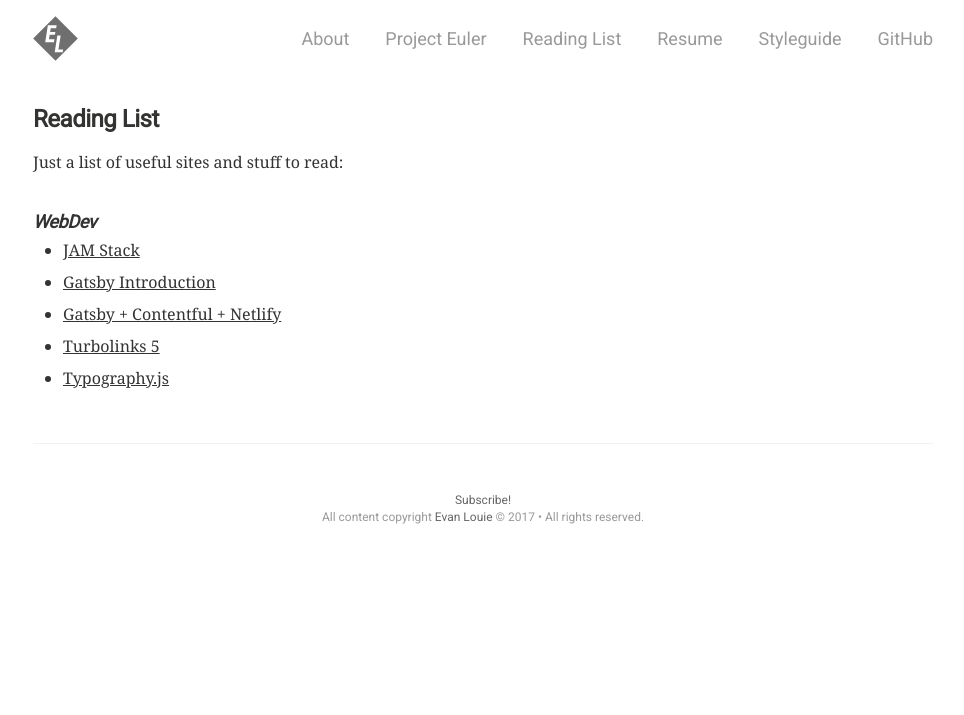
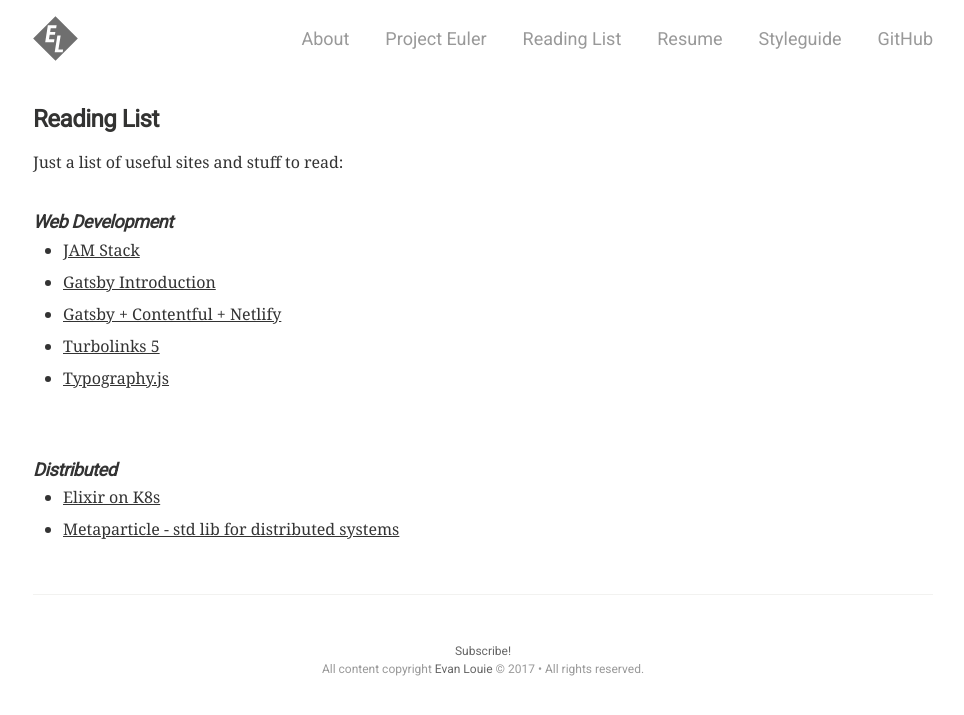
Before and after one commit to evanlouie/evanlouie.github.io, a Jekyll site: the page built from reading-list.md, in a window 1280 px wide. Shown: the top 715 px of the page, without its empty margins (157-1121 px from the left). Built offline with Jekyll 4.4.1, drawn with Linux system fonts in a browser that asks for light colours; comment, search, counter and statistics services are not loaded.

Commit message:
update reading list

```diff
--- a/reading-list.md
+++ b/reading-list.md
@@ -5,10 +5,15 @@ title: Reading List
 
 Just a list of useful sites and stuff to read:
 
-## WebDev
+## Web Development
 
 * [JAM Stack](https://jamstack.org/)
 * [Gatsby Introduction](https://dev.to/ardennl/taking-gatsby-for-a-spin-4je)
 * [Gatsby + Contentful + Netlify](https://www.gatsbyjs.org/blog/2017-12-06-gatsby-plus-contentful-plus-netlify/)
 * [Turbolinks 5](https://www.youtube.com/watch?v=SWEts0rlezA)
 * [Typography.js](https://kyleamathews.github.io/typography.js/)
+
+## Distributed
+
+* [Elixir on K8s](https://blog.polyscribe.io/a-complete-guide-to-deploying-elixir-phoenix-applications-on-kubernetes-part-3-deploying-to-bd5b1fcbef87)
+* [Metaparticle - std lib for distributed systems](https://metaparticle.io/)
```
